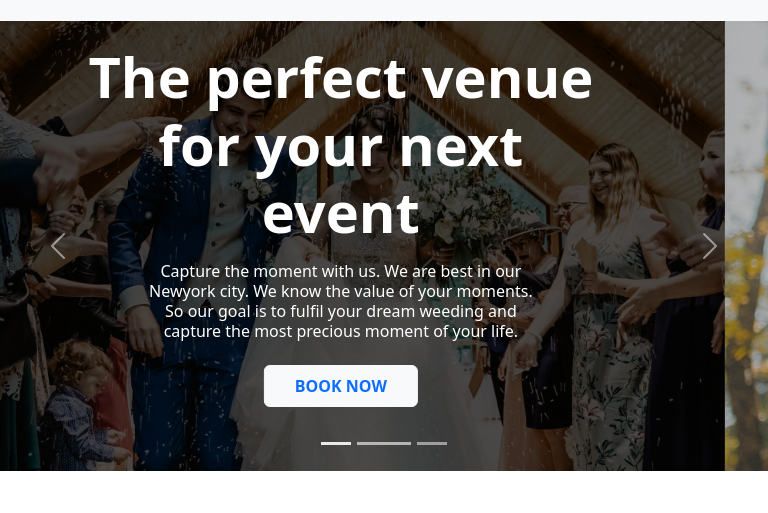
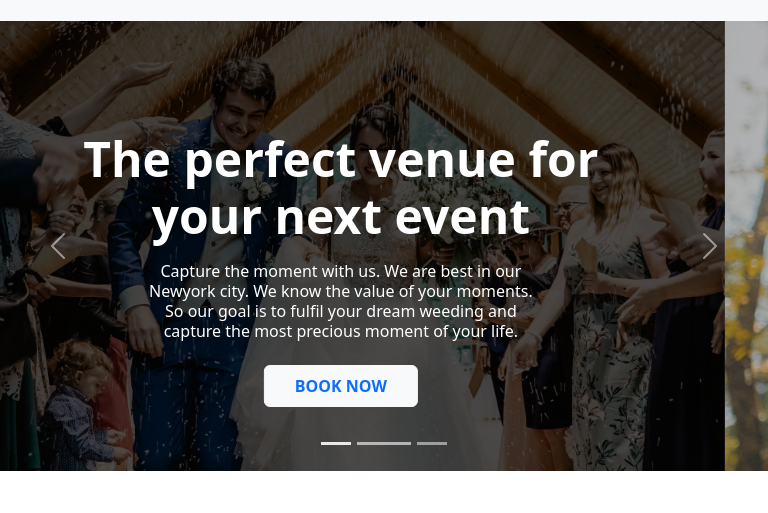
Before and after one commit to shipatulhasan/convention-center, a plain HTML site: page index.html in a window 768 px wide. Shown: the part 75-588 px from the top of the page. Drawn offline with nearby package versions, Linux system fonts and the light colour scheme.

Commit message:
style updated

```diff
--- a/styles/style.css
+++ b/styles/style.css
@@ -170,6 +170,10 @@ html, body{
     .carousel-item img {
         height: 450px;
     }
+    .slide .title{
+        font-size: 3rem;
+
+    }
     .about {
         padding-top: 3rem;
     }
```
